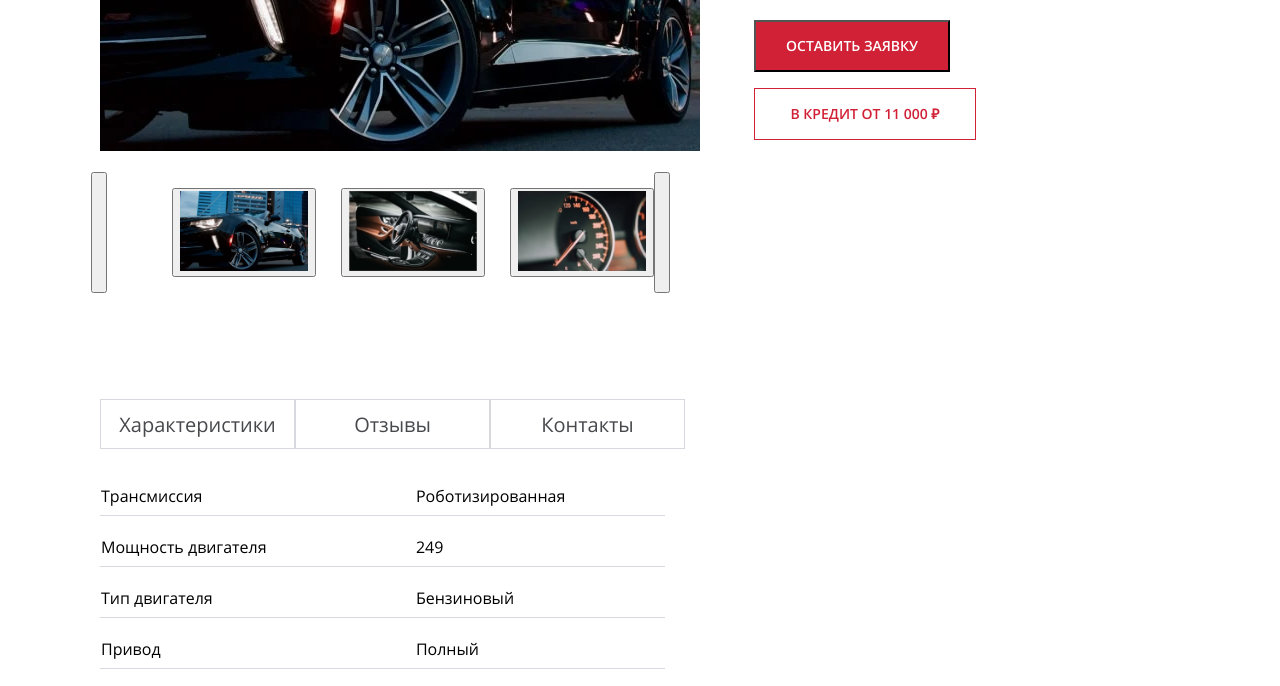
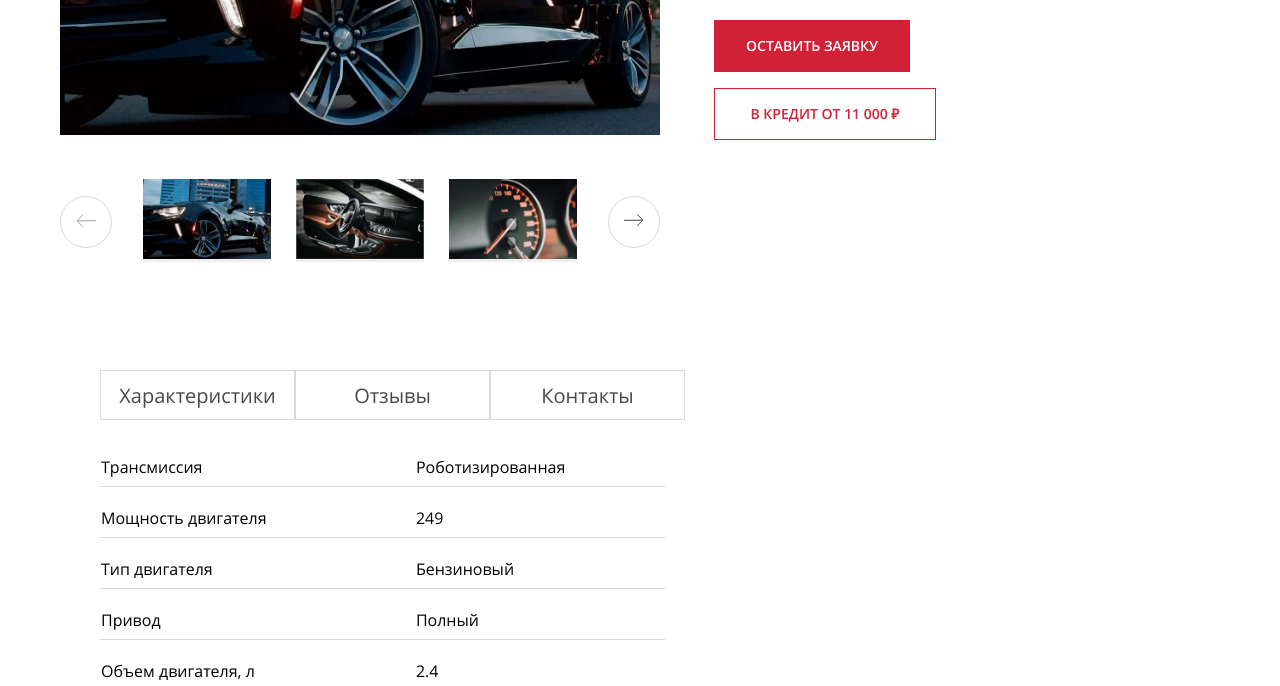
Before and after one commit to KrivosheevAA/Avto-Moto, a website built with webpack: page source/index.html in a window 1280 px wide. Shown: the part 414-1100 px from the top of the page. Built offline with nearby package versions, Linux system fonts and the light colour scheme; files whose address does not match are found by name.

Commit message:
добил слайдер

```diff
--- a/source/index.html
+++ b/source/index.html
@@ -58,8 +58,12 @@
               </li>
             </ul>
             <div class="slider__controls">
-              <button class="slider__button slider__button--prev" type="button">
-                <span></span>
+              <button class="slider__button slider__button--prev" type="button" disable>
+                <span>
+                  <svg width="20" height="13">
+                    <use xlink:href="img/sprite_auto.svg#icon-arrow"></use>
+                  </svg>
+                </span>
               </button>
               <ul class="slider__thumbs">
                 <li class="slider__thumb">
@@ -94,7 +98,11 @@
                 </li>
               </ul>
               <button class="slider__button slider__button--next" type="button">
-                <span></span>
+                <span>
+                  <svg width="20" height="13">
+                    <use xlink:href="img/sprite_auto.svg#icon-arrow"></use>
+                  </svg>
+                </span>
               </button>
             </div>
           </div>
--- a/source/js/app.js
+++ b/source/js/app.js
@@ -1,3 +1,6 @@
+'use strict';
+
 import { initPictureElement, initUseElement } from './main.js';
+
 initPictureElement();
 initUseElement();
--- a/source/js/main.js
+++ b/source/js/main.js
@@ -1,7 +1,11 @@
-export function initPictureElement() {
+'use strict';
+
+function initPictureElement () {
   document.createElement( "picture" );
 }
 
-export function initUseElement() {
+function initUseElement () {
   svg4everybody();
 }
+
+export default { initPictureElement, initUseElement };
--- /dev/null
+++ b/source/js/slider.js
@@ -0,0 +1,15 @@
+'use strict';
+
+(function () {
+  let prevButton = document.querySelector('.slider__button--prev');
+  let nextButton = document.querySelector('.slider__button--next');
+  let bigPictureSlide = document.querySelector('.slider__slide');
+  let smallPictureSlide = document.querySelectorAll('.slider__thumb');
+
+  let pushNextButton = function () {
+    nextButton.addEventListener('click', function () {
+      console.log(nextButton);
+    })
+  }
+})();
+export default { pushNextButton };
--- a/source/sass/blocks/card.scss
+++ b/source/sass/blocks/card.scss
@@ -106,6 +106,7 @@
   max-width: 196px;
   min-height: 52px;
   margin-bottom: 16px;
+  border: none;
 }
 
 .card__specification-button--credit {
--- a/source/sass/blocks/slider.scss
+++ b/source/sass/blocks/slider.scss
@@ -1,6 +1,8 @@
 .slider__slides {
   list-style: none;
   position: relative;
+  padding: 0;
+  margin: 0;
 }
 
 .slider__slide--new {
@@ -19,20 +21,50 @@
     text-transform: uppercase;
     letter-spacing: 0.07em;
     top: 0;
-    left: 40px;
+    left: 0;
     padding-top: 6px;
   }
 }
 
 .slider__controls {
   display: flex;
-  justify-content: center;
-  position: relative;
+  align-items: center;
+  margin-top: 39px;
+}
+
+.slider__button {
+  width: 52px;
+  height: 52px;
+  background-color: $color-white;
+  border: 1px solid $color-grey-1;
+  border-radius: 30px;
+}
+
+.slider__button--prev {
+  margin-right: 6px;
+
+  svg {
+    transform: rotate(-180deg);
+    opacity: 0.5;
+  }
 }
 
 .slider__thumbs {
   list-style: none;
+  padding: 0;
+  margin: 0;
   display: flex;
+}
+
+.slider__thumb {
+  margin-left: 25px;
+  max-width: 128px;
+  min-height: 80px;
+
+  button {
+    padding: 0;
+    border: none;
+  }
 
   img {
     width: 128px;
@@ -40,6 +72,6 @@
   }
 }
 
-.slider__thumb {
-  margin-left: 25px;
+.slider__button--next {
+  margin-left: 31px;
 }
```
Also changed, not shown: build/css/style.min.css, build/index.html, build/js/bundle.js, 2 other files.
